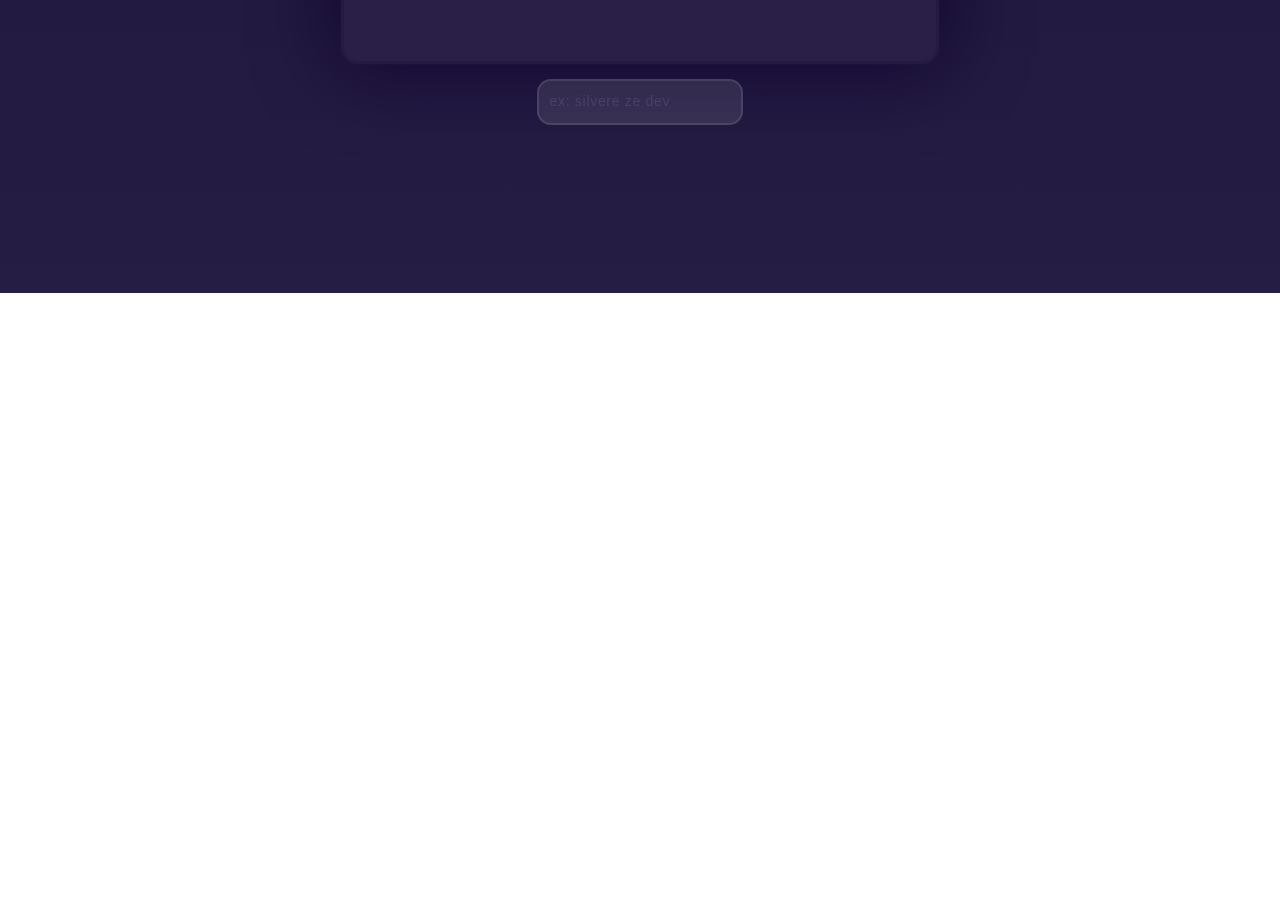
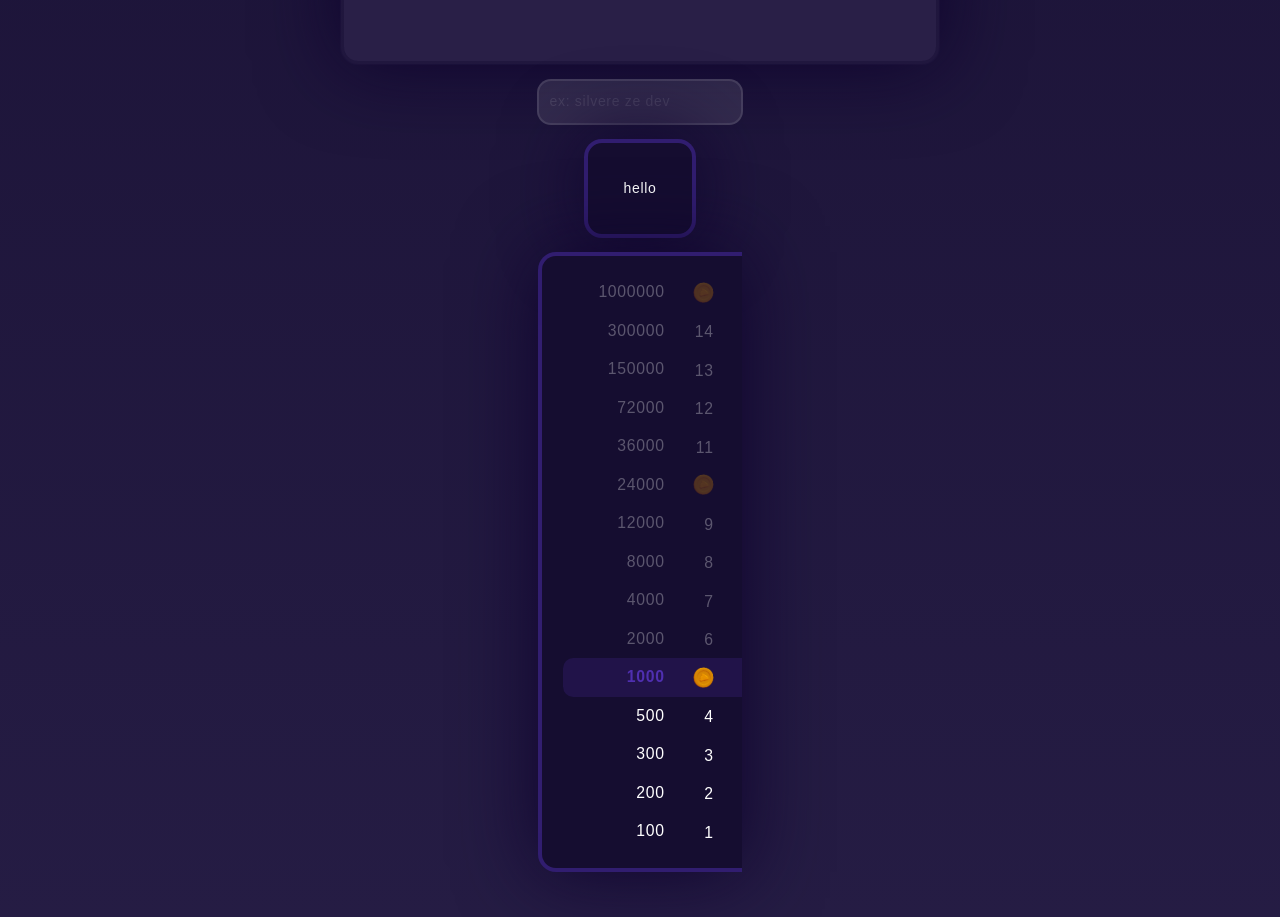
Before and after one commit to d34fmute/qvgds, a Vue app in the folder qvgds-front/: page / in a window 1280 px wide. Shown: the part 1200-2117 px from the top of the page. Before the commit the page ends 1493 px from the top, so only its background shows below. Built offline with nearby package versions, Linux system fonts and the light colour scheme; a web font is replaced by a local one.

Commit message:
feat: levelsmenu component finished

```diff
--- /dev/null
+++ b/qvgds-front/src/components/Frame.vue
@@ -0,0 +1,21 @@
+<script lang="ts" setup>
+interface Props {
+  class?: string;
+}
+
+const props = withDefaults(defineProps<Props>(), {
+  class: ""
+});
+</script>
+
+<template>
+  <div
+    :class="[
+      props.class,
+      'rounded-2.5xl border-4 border-primary/50 bg-dark-50',
+      'shadow-frame'
+    ]"
+  >
+    <slot />
+  </div>
+</template>
--- /dev/null
+++ b/qvgds-front/src/components/LevelsMenu.vue
@@ -0,0 +1,57 @@
+<script lang="ts" setup>
+import Frame from "@/components/Frame.vue";
+interface Props {
+  class?: string;
+  currentLevel: number;
+}
+
+const props = withDefaults(defineProps<Props>(), {
+  currentLevel: 0,
+  class: ""
+});
+
+const levelsAmount = [
+  100, 200, 300, 500, 1_000, 2_000, 4_000, 8_000, 12_000, 24_000, 36_000,
+  72_000, 150_000, 300_000, 1_000_000
+];
+const currentLevelInverse = 15 - props.currentLevel;
+</script>
+
+<template>
+  <Frame
+    :class="`flex items-center justify-center py-5 pl-6 ${
+      props.class ?? ''
+    } rounded-r-none border-r-0`"
+  >
+    <ul class="flex flex-col">
+      <li
+        v-for="(amount, level) in levelsAmount.sort((a, b) => b - a)"
+        :class="[
+          'flex items-center justify-end gap-6 rounded-l-xl px-8 text-end text-lg',
+          currentLevelInverse === level && 'bg-primary/20',
+          level < currentLevelInverse && 'opacity-30'
+        ]"
+      >
+        <span
+          :class="[
+            'p-2',
+            currentLevelInverse === level && 'font-bold text-primary'
+          ]"
+          >{{ amount }}</span
+        >
+
+        <span v-if="level % 5 !== 0" class="h-6 w-6">
+          {{ 15 - level }}
+        </span>
+
+        <span v-else class="flex h-6 w-6 items-center justify-end">
+          <img
+            src="/emojis/shitcoin.png"
+            alt="Shit coin level"
+            class="h-6 w-6 -rotate-12"
+          />
+        </span>
+      </li>
+    </ul>
+  </Frame>
+</template>
--- a/qvgds-front/src/views/DesignSystem.vue
+++ b/qvgds-front/src/views/DesignSystem.vue
@@ -5,6 +5,8 @@ import JokerButton from "@/components/JokerButton.vue";
 import Tag from "@/components/Tag.vue";
 import WebcamFrame from "@/components/WebcamFrame.vue";
 import Input from "@/components/Input.vue";
+import Frame from "@/components/Frame.vue";
+import LevelsMenu from "@/components/LevelsMenu.vue";
 </script>
 
 <template>
@@ -38,6 +40,12 @@ import Input from "@/components/Input.vue";
       </div>
 
       <div><Input placeholder="ex: silvere ze dev" /></div>
+      <div>
+        <Frame class="flex items-center justify-center p-10"> hello </Frame>
+      </div>
+      <div>
+        <LevelsMenu :currentLevel="5" />
+      </div>
     </section>
   </main>
 </template>
```
